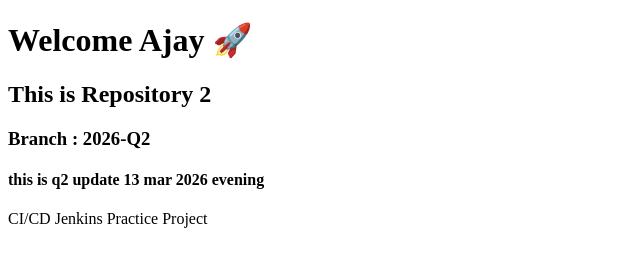
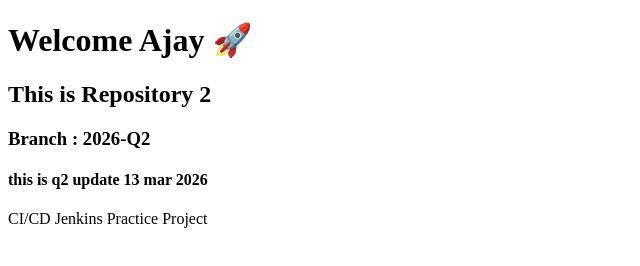
Before and after one commit to ashinde222/repo-2026-Q2, a plain HTML site: page index.html in a window 1280 px wide. Shown: the full height of the page, 0-640 px from the left. Drawn offline with Linux system fonts and the light colour scheme.

Commit message:
Update index.html

```diff
--- a/index.html
+++ b/index.html
@@ -9,7 +9,7 @@
 <h1>Welcome Ajay 🚀</h1>
 <h2>This is Repository 2</h2>
 <h3>Branch : 2026-Q2</h3>
-  <h4>this is q2 update 13 mar 2026 evening</h4>
+  <h4>this is q2 update 13 mar 2026</h4>
 
 <p>CI/CD Jenkins Practice Project</p>
 
```
